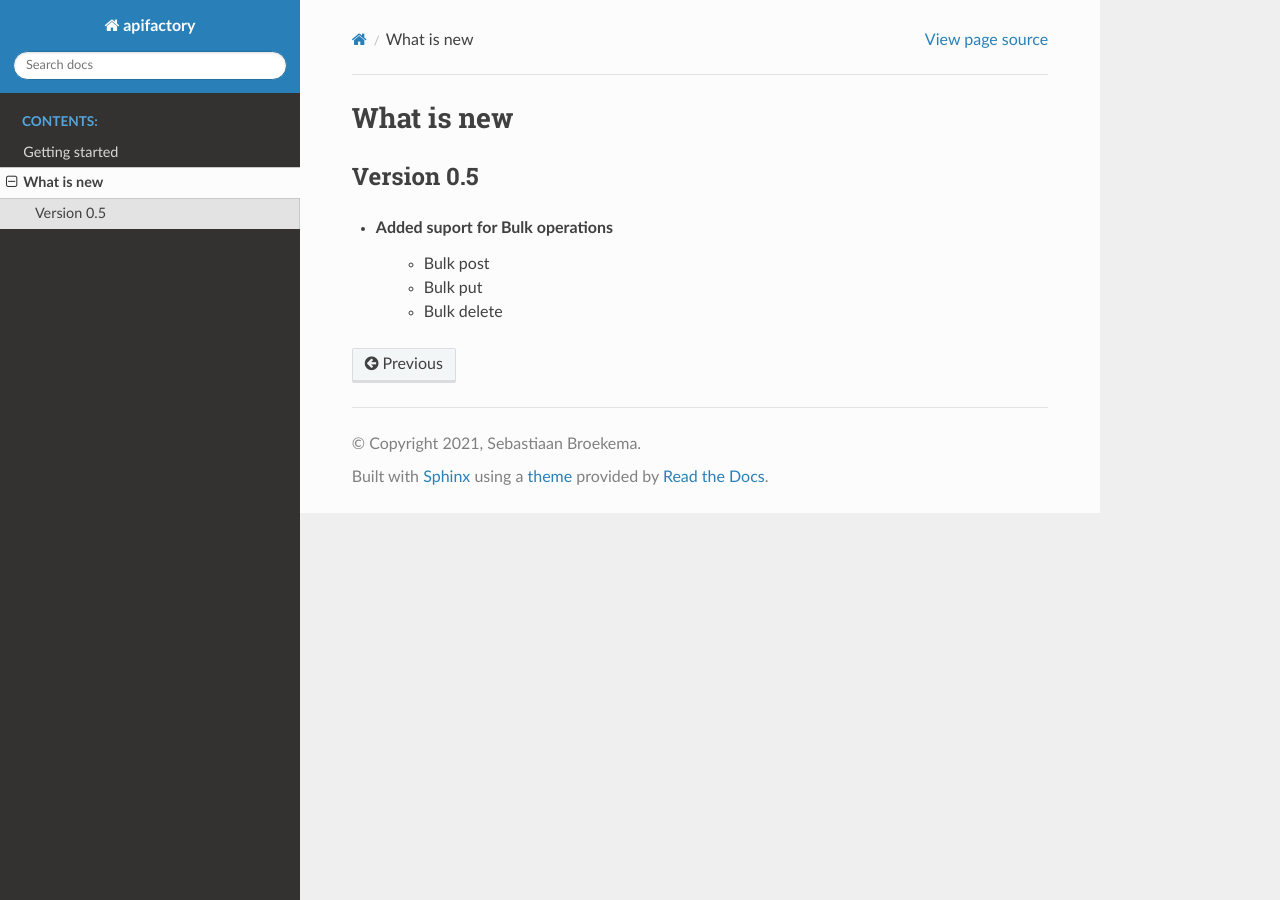
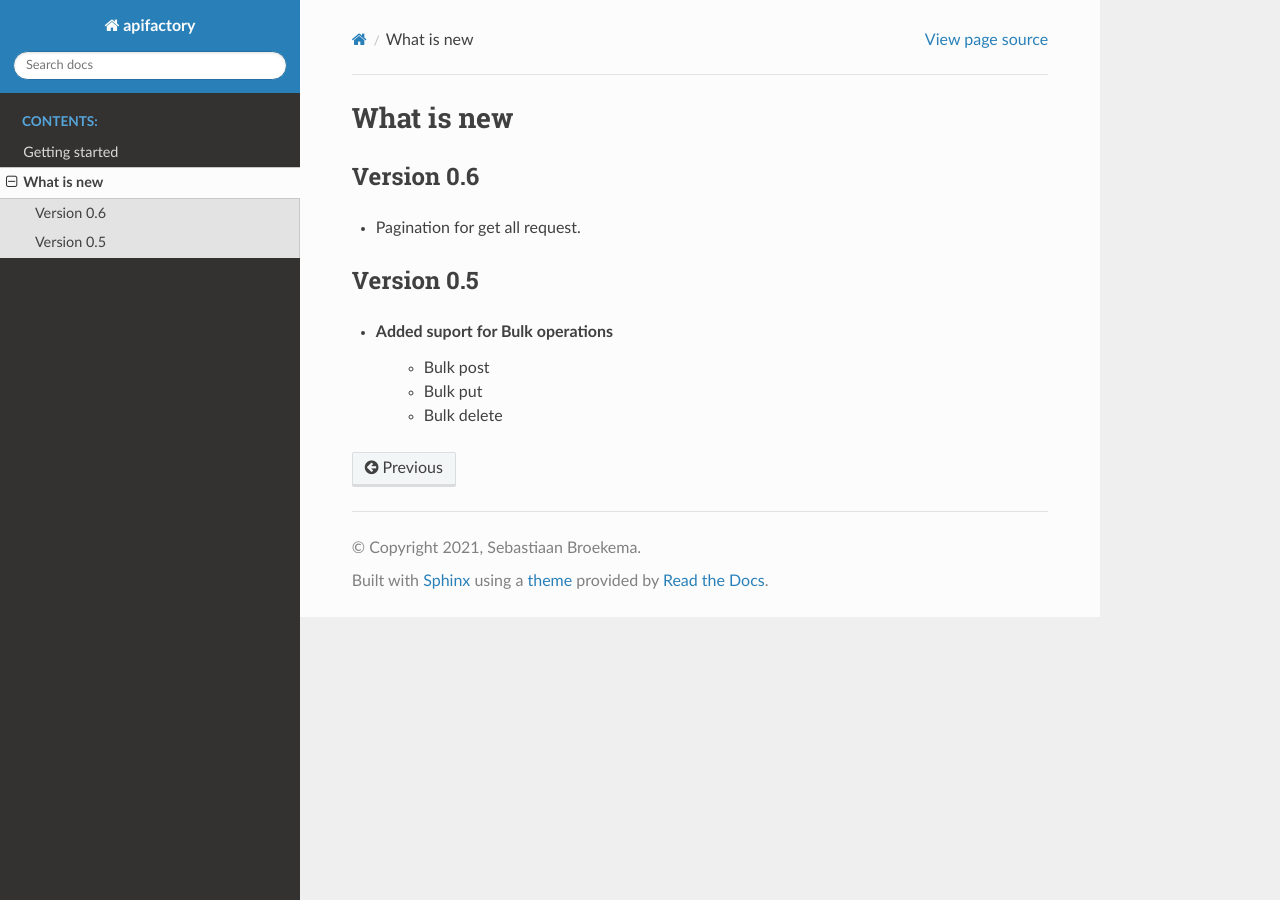
Before and after one commit to sebastiaanbroekema/apifactory, a Sphinx documentation site: the page built from docs/source/Whatisnew.rst, in a window 1280 px wide. Built offline with Sphinx 7.4.7 and the Read the Docs theme 2.0.0, drawn with Linux system fonts in a browser that asks for light colours.

Commit message:
docs: updated what is new

```diff
--- a/docs/source/Whatisnew.rst
+++ b/docs/source/Whatisnew.rst
@@ -1,5 +1,13 @@
 What is new
 ===========
+
+
+
+Version 0.6
+***********
+
+* Pagination for get all request.
+
 
 Version 0.5
 ***********
```
